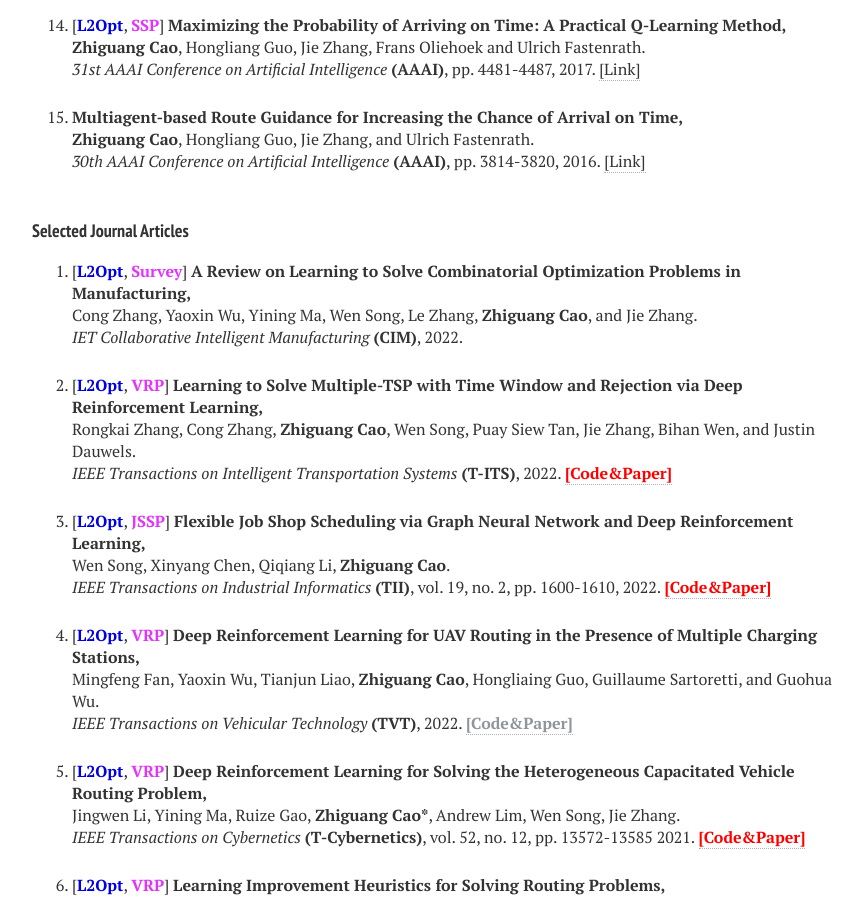
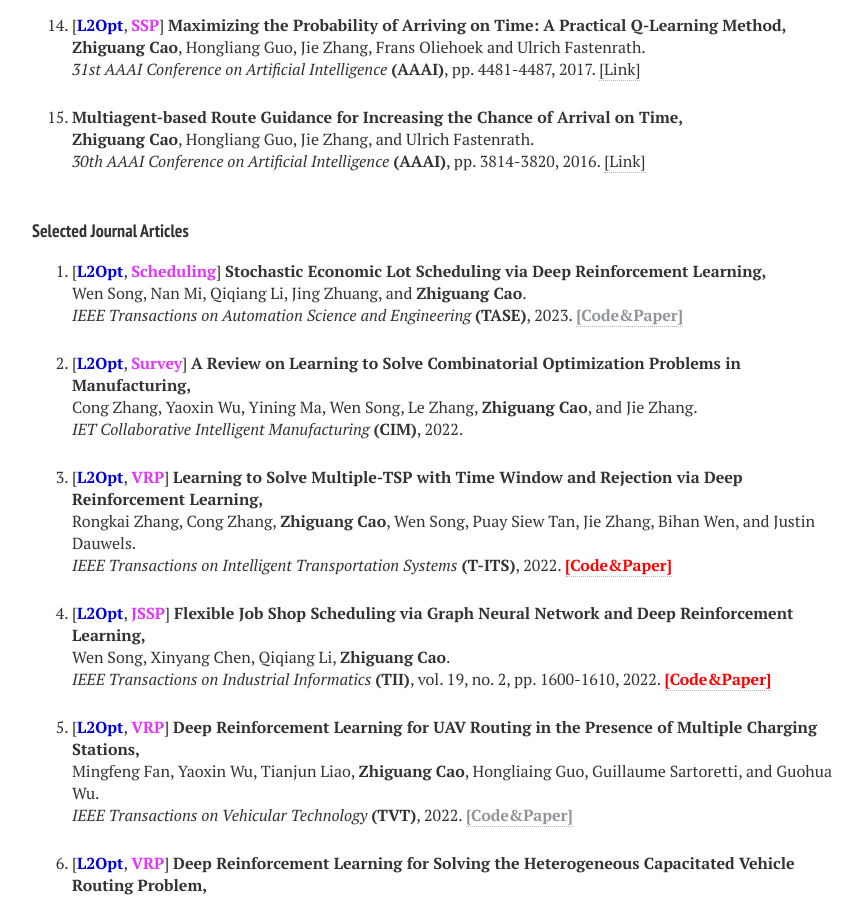
Before and after one commit to zhiguangcaosg/zhiguangcaosg.github.io, a Jekyll site: the page built from publications.md, in a window 1280 px wide and 900 px high, scrolled down 1577 px. Shown: the whole window, without its empty margins (288-1151 px from the left). Built offline with Jekyll 4.4.1, drawn with Linux system fonts in a browser that asks for light colours; nearby versions of some CDN libraries.

Commit message:
Update publications.html

```diff
--- a/_layouts/publications.html
+++ b/_layouts/publications.html
@@ -280,6 +280,15 @@ div.bibtex pre { font-size: 75%; overflow: auto;  width: 100%; padding: 0em 0em;
     <!-- Item: Caelles2016 -->
 <ul style="padding-left:0px;">
 <ol >
+
+<li>
+<p>
+[<font color="#0000E3"><b>L2Opt</b></font>, <font color="#E333FF"><b>Scheduling</b></font>] <b>Stochastic Economic Lot Scheduling via Deep Reinforcement Learning,</b>
+<br>Wen Song, Nan Mi, Qiqiang Li, Jing Zhuang, and <b>Zhiguang Cao</b>.<br>
+<i>IEEE Transactions on Automation Science and Engineering</i> <b>(TASE)</b>, 2023. <a href="https://zhiguangcaosg.github.io/publications/"> <font color="#8F959A"><b>[Code&Paper]</b> </font></a>
+</p>
+</li>
+
 
 <li>
 <p>
```
